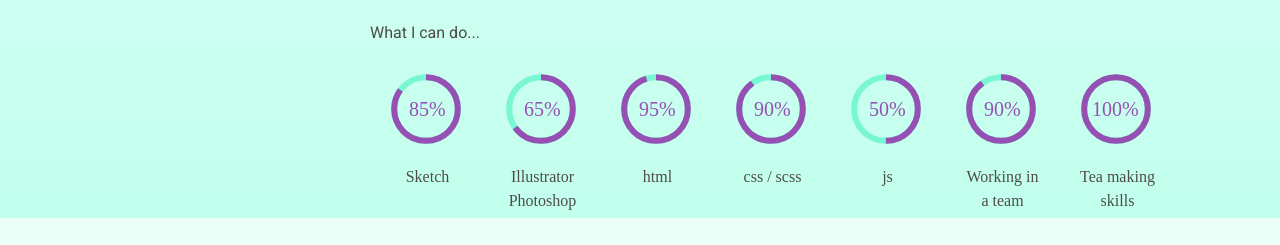
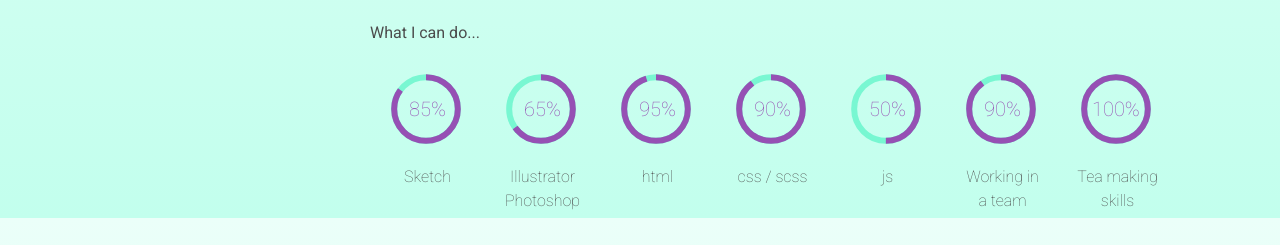
Before and after one commit to jennycoreholt/jennycoreholt.github.io, a plain HTML site: page index.html in a window 1280 px wide. Shown: the part 630-875 px from the top of the page. Drawn offline with nearby package versions, Linux system fonts and the light colour scheme; a web font is replaced by a local one.

Commit message:
font weight update

```diff
--- a/assets/stylesheets/font_styles.scss
+++ b/assets/stylesheets/font_styles.scss
@@ -4,12 +4,8 @@
 	@include fluid-line-height(40px, 53px);
 }
  //******** font styles ********//
-
- //font variables//
- $roboto-thin: 'roboto-thin';
-
  .thin-text {
-   font-family: $roboto-thin;
+   font-weight: 100;
  }
 
 p.muted-text {;
--- a/assets/stylesheets/images.scss
+++ b/assets/stylesheets/images.scss
@@ -39,42 +39,6 @@
   overflow: hidden;
 }
 
-// .blurred-box{
-//   position: relative;
-//   width: 250px;
-//   height: 350px;
-//   top: calc(50% - 175px);
-//   left: calc(50% - 125px);
-//   background: inherit;
-//   border-radius: 2px;
-//   overflow: hidden;
-// }
-// .hex2:after {
-//   background-color: darken($light-green, 5%);
-//   height: 100%;
-//   position: relative;
-//   transform: rotate(-60deg);
-//   visibility: visible;
-//   width: 100%;
-//   overflow: hidden;
-// }
-// .hex2:after::after {
-//  content: '';
-//  // width: 300px;
-//  // height: 300px;
-//  background: inherit;
-//  position: absolute;
-//  left: 0px;
-//  // left: position;
-//  right: 0;
-//  top: 0px;
-//  // top: position;
-//  bottom: 0;
-//  box-shadow: inset 0 0 0 200px rgba(255,255,255,0.05);
-//  filter: blur(10px);
-// }
-
-
 //******* icon text box *******//
 .icon-text-box {
   text-align: center;
@@ -86,7 +50,7 @@
   }
 
   p {
-    font-family: $roboto-thin;
+    font-weight: 100;
   }
 }
 
--- a/index.html
+++ b/index.html
@@ -7,8 +7,7 @@
     <meta name="description" content="">
     <meta name="author" content="">
     <title>Jenny Core-Holt Frontend Designer</title>
-    <link href="https://fonts.googleapis.com/css?family=Roboto" rel="stylesheet">
-    <link href="https://fonts.googleapis.com/css?family=Saira+Extra+Condensed" rel="stylesheet">
+    <link href="https://fonts.googleapis.com/css?family=Lato|Roboto:100,300,400" rel="stylesheet">
     <link rel="stylesheet" href="https://maxcdn.bootstrapcdn.com/bootstrap/4.0.0/css/bootstrap.min.css" integrity="sha384-Gn5384xqQ1aoWXA+058RXPxPg6fy4IWvTNh0E263XmFcJlSAwiGgFAW/dAiS6JXm" crossorigin="anonymous">
     <script src="https://code.jquery.com/jquery-3.2.1.slim.min.js" integrity="sha384-KJ3o2DKtIkvYIK3UENzmM7KCkRr/rE9/Qpg6aAZGJwFDMVNA/GpGFF93hXpG5KkN" crossorigin="anonymous"></script>
     <script src="https://cdnjs.cloudflare.com/ajax/libs/popper.js/1.12.9/umd/popper.min.js" integrity="sha384-ApNbgh9B+Y1QKtv3Rn7W3mgPxhU9K/ScQsAP7hUibX39j7fakFPskvXusvfa0b4Q" crossorigin="anonymous"></script>
@@ -164,7 +163,7 @@
                           a 15.9155 15.9155 0 0 1 0 31.831
                           a 15.9155 15.9155 0 0 1 0 -31.831"
                       />
-                      <text x="9.5" y="21.5" font-family="Roboto-thin" font-size="10px" class="graph-text">85%</text>
+                      <text x="9.5" y="21.5" font-family="Roboto" font-weight="100" font-size="10px" class="graph-text">85%</text>
                     </svg>
 
                     <!--  Defining Angle Gradient Colors  -->
@@ -191,7 +190,7 @@
                           a 15.9155 15.9155 0 0 1 0 31.831
                           a 15.9155 15.9155 0 0 1 0 -31.831"
                       />
-                      <text x="9.5" y="21.5" font-family="Roboto-thin" font-size="10px" class="graph-text">65%</text>
+                      <text x="9.5" y="21.5" font-family="Roboto" font-weight="100" font-size="10px" class="graph-text">65%</text>
                     </svg>
 
                   </div>
@@ -215,7 +214,7 @@
                           a 15.9155 15.9155 0 0 1 0 31.831
                           a 15.9155 15.9155 0 0 1 0 -31.831"
                       />
-                      <text x="9.5" y="21.5" font-family="Roboto-thin" font-size="10px" class="graph-text">95%</text>
+                      <text x="9.5" y="21.5" font-family="Roboto" font-weight="100" font-size="10px" class="graph-text">95%</text>
                     </svg>
 
                   </div>
@@ -239,7 +238,7 @@
                           a 15.9155 15.9155 0 0 1 0 31.831
                           a 15.9155 15.9155 0 0 1 0 -31.831"
                       />
-                      <text x="9.5" y="21.5" font-family="Roboto-thin" font-size="10px" class="graph-text">90%</text>
+                      <text x="9.5" y="21.5" font-family="Roboto" font-weight="100" font-size="10px" class="graph-text">90%</text>
                     </svg>
 
                   </div>
@@ -263,7 +262,7 @@
                           a 15.9155 15.9155 0 0 1 0 31.831
                           a 15.9155 15.9155 0 0 1 0 -31.831"
                       />
-                      <text x="9.5" y="21.5" font-family="Roboto-thin" font-size="10px" class="graph-text">50%</text>
+                      <text x="9.5" y="21.5" font-family="Roboto" font-weight="100" font-size="10px" class="graph-text">50%</text>
                     </svg>
 
                   </div>
@@ -287,7 +286,7 @@
                           a 15.9155 15.9155 0 0 1 0 31.831
                           a 15.9155 15.9155 0 0 1 0 -31.831"
                       />
-                      <text x="9.5" y="21.5" font-family="Roboto-thin" font-size="10px" class="graph-text">90%</text>
+                      <text x="9.5" y="21.5" font-family="Roboto" font-weight="100" font-size="10px" class="graph-text">90%</text>
                     </svg>
 
                   </div>
@@ -311,7 +310,7 @@
                           a 15.9155 15.9155 0 0 1 0 31.831
                           a 15.9155 15.9155 0 0 1 0 -31.831"
                       />
-                      <text x="6" y="21.5" font-family="Roboto-thin" font-size="10px" class="graph-text">100%</text>
+                      <text x="6" y="21.5" font-family="Roboto" font-weight="100" font-size="10px" class="graph-text">100%</text>
                     </svg>
 
                   </div>
```
Also changed, not shown: assets/css/application.css.
